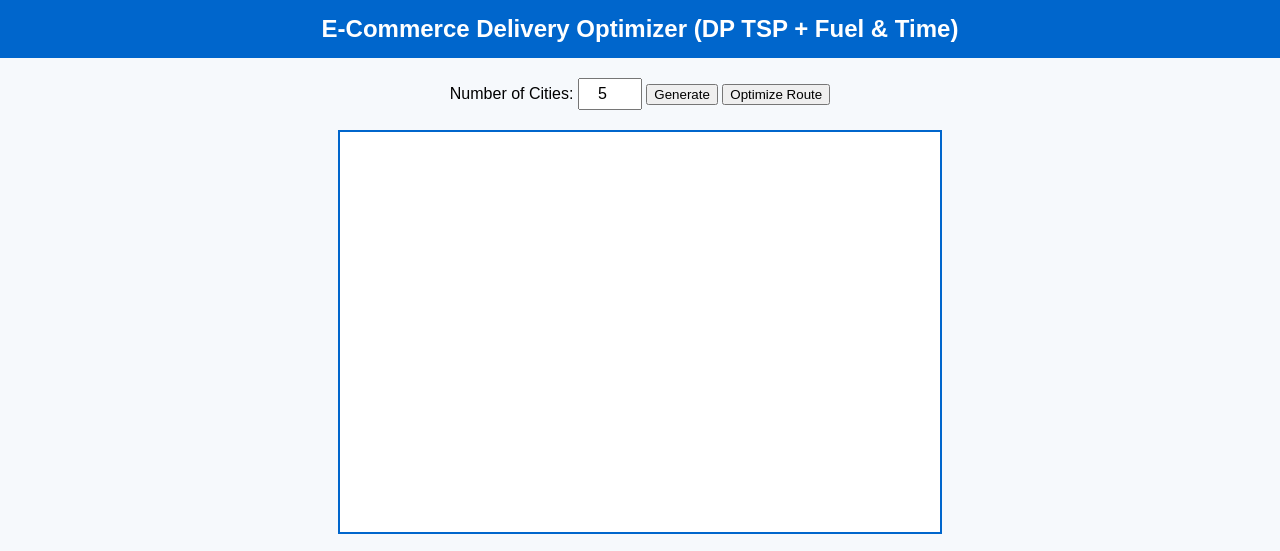
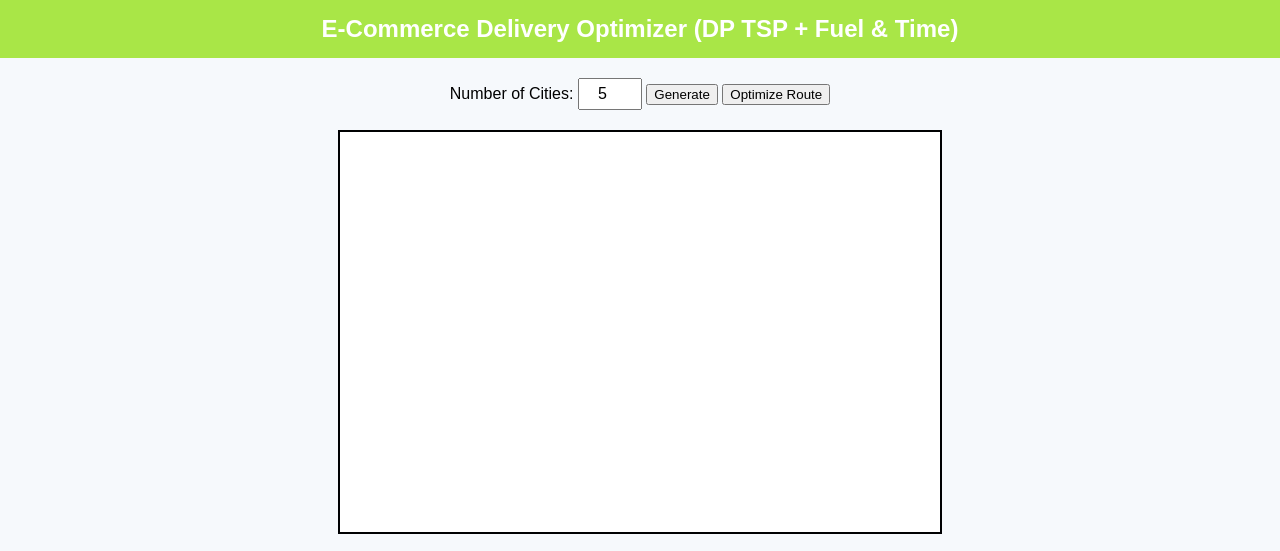
Before and after one commit to Adil-Sarvar-Baig/Ecommerce-Delivery-Optimizer, a plain HTML site: page index.html in a window 1280 px wide. Shown: the top 551 px of the page. Drawn offline with Linux system fonts and the light colour scheme.

Commit message:
Change header color and canvas border
Updated header background color and canvas border color.

```diff
--- a/index.html
+++ b/index.html
@@ -17,7 +17,7 @@
     }
 
     header {
-      background-color: #0066cc;
+      background-color: #a9e647;
       color: white;
       width: 100%;
       text-align: center;
@@ -39,7 +39,7 @@
     }
 
     #mapCanvas {
-      border: 2px solid #0066cc;
+      border: 2px solid #000102;
       background: white;
       width: 600px;
       height: 400px;
```
